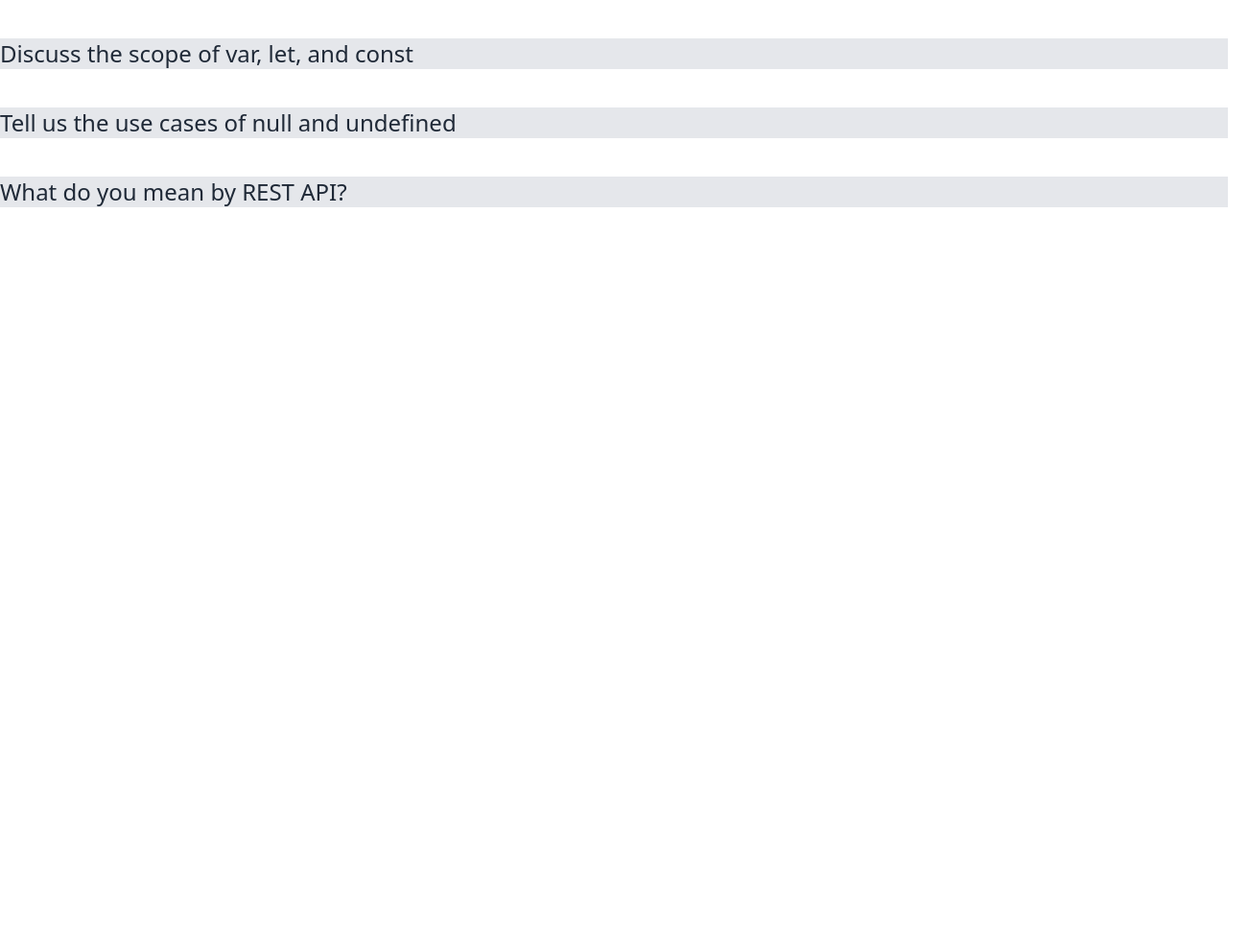
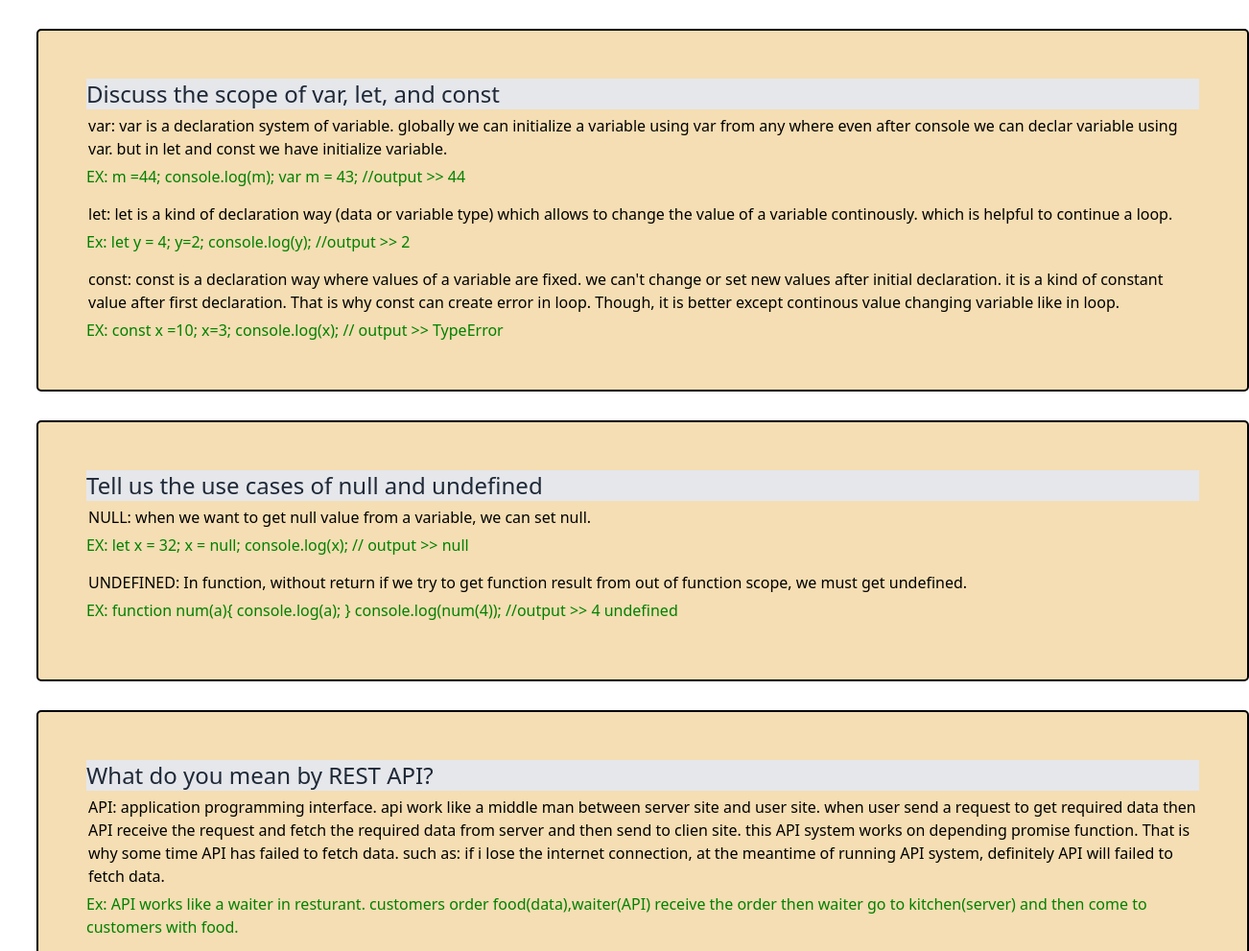
Before and after one commit to DipuBarua/PHero-tube, a plain HTML site: page blog.html in a window 1280 px wide. Shown: the top 991 px of the page at 96% size, 1302 px wide, since content can reach past the window. Before the commit the page ends 800 px from the top, so only its background shows below. Drawn offline with nearby package versions, Linux system fonts and the light colour scheme; no server answers.

Commit message:
updated time and final update

```diff
--- a/JS/tube.js
+++ b/JS/tube.js
@@ -1,7 +1,7 @@
 const loadTube = async () => {
     const res = await fetch('https://openapi.programming-hero.com/api/videos/categories');
     const data = await res.json();
-    console.log(data);
+    // console.log(data);
     const categories = data.data;
     displayCategories(categories);
 
@@ -11,7 +11,7 @@ const displayCategories = (categories) => {
     // console.log(categories);
     categories.forEach(eachCategory => {
         const categoriesBtn = document.createElement('button');
-        categoriesBtn.classList = `btn btn-primary w-1/2`
+        categoriesBtn.classList = `btn btn-active w-1/2`
         categoriesBtn.innerHTML = `${eachCategory.category}`;
 
         const categoriesContainer = document.getElementById('categories-container');
@@ -33,7 +33,7 @@ const loadAllElements = async (eachCategory) => {
     const elements = data.data;
     const message = data.message;
     const empty = data.status;
-    // console.log(empty);
+
     displayAllElements(elements, message, empty);
 }
 
@@ -49,7 +49,7 @@ const displayAllElements = (elements, message, empty) => {
     // console.log(message);
     // console.log(empty);
 
-    // empty container with message >> not found data......................
+    // empty container with message >> not found data......................???
     if (!empty) {
         const emptyCatetory = document.createElement('div');
         emptyCatetory.classList = `md:col-start-2`
@@ -69,7 +69,7 @@ const displayAllElements = (elements, message, empty) => {
             element.innerHTML = `
     <figure class="relative" >
     <img src="${eachElement.thumbnail}" alt="thumbnail"/>
-    <div class="absolute right-0 bottom-0 text-blue-600 bg-black">${eachElement.others?.posted_date}</div>
+    <div class="absolute right-0 bottom-0 px-1 rounded-sm text-base-100 bg-black">${Math.floor(eachElement.others?.posted_date / 3600)}hrs ${Math.floor(eachElement.others?.posted_date / 60)}min ago</div>
     </figure>
 
     <div class="flex gap-4 my-5">
@@ -93,9 +93,36 @@ const displayAllElements = (elements, message, empty) => {
             // append the new element to the parent container
             allElementsContainer.appendChild(element);
         })
-    }//>> else closed
+    }
+
+
+
+
+    // Sort by views btn
+    // const sortBtn = document.getElementById('sort-view-btn');
+    // sortBtn.addEventListener('click', () => {
+    //     elements.forEach(element => {
+    //         const viewList = [element.others.views];
+    //         viewList.sort(function (a, b) { return b - a });
+    //         console.log(viewList);
+
+    //     })
+
+
+    // })
+
 
 }
+
+
+
+// const displaySortBtn = () => {
+//     const navCortainer = document.getElementById('navbar-container');
+//     const sortBtn = document.createElement('button');
+//     sortBtn.classList = `btn btn-accent normal-case text-xl`;
+//     sortBtn.innerHTML = `sort by view`;
+//     navCortainer.appendChild(sortBtn);
+// };
 
 
 
--- a/blog.html
+++ b/blog.html
@@ -9,20 +9,104 @@
     <link href="https://cdn.jsdelivr.net/npm/daisyui@3.6.4/dist/full.css" rel="stylesheet" type="text/css" />
     <script src="https://cdn.tailwindcss.com"></script>
 </head>
+<style>
+    .container {
+        background-color: wheat;
+        border: 2px solid black;
+        border-radius: 5px;
+        padding: 50px;
+        margin: 30px;
+
+    }
+
+    p {
+        color: black;
+        padding: 5px 2px;
+    }
+
+    h3 {
+        color: green;
+    }
+</style>
 
 <body>
-    <div class="">
-        <div>
-            <h1 class="text-2xl bg-gray-200  my-10">Discuss the scope of var, let, and const</h1>
-            <p></p>
+    <div class="mb-3 mx-2">
+        <div class="container">
+            <h1 class="text-2xl bg-gray-200">Discuss the scope of var, let, and const</h1>
+            <p>
+                var: var is a declaration system of variable. globally we can initialize a variable using var from any
+                where even after console we can declar variable using var. but in let and const we have initialize
+                variable.
+            <h3>
+                EX:
+                m =44;
+                console.log(m);
+                var m = 43;
+                //output >> 44
+            </h3>
+            </p>
+            <P>
+                let: let is a kind of declaration way (data or variable type) which allows to change the value of a
+                variable continously. which is helpful to continue a loop.
+            <h3>
+                Ex:
+                let y = 4;
+                y=2;
+                console.log(y);
+                //output >> 2
+            </h3>
+            </P>
+            <p>
+                const: const is a declaration way where values of a variable are fixed. we can't change or set new
+                values after initial declaration.
+                it is a kind of constant value after first declaration. That is why const can create error in loop.
+                Though, it is better except continous value changing variable like in loop.
+            </p>
+            <h3>
+                EX:
+                const x =10;
+                x=3;
+                console.log(x);
+                // output >> TypeError
+            </h3>
         </div>
-        <div>
-            <h1 class="text-2xl bg-gray-200 my-10">Tell us the use cases of null and undefined</h1>
-            <p></p>
+        <div class="container">
+            <h1 class="text-2xl bg-gray-200">Tell us the use cases of null and undefined</h1>
+            <p>
+                NULL:
+                when we want to get null value from a variable, we can set null.
+            <h3>
+                EX:
+                let x = 32;
+                x = null;
+                console.log(x);
+                // output >> null
+            </h3>
+            </p>
+            <p>
+                UNDEFINED:
+                In function, without return if we try to get function result from out of function scope, we must get
+                undefined.
+            <h3>
+                EX:
+                function num(a){
+                console.log(a);
+                }
+                console.log(num(4));
+                //output >> 4 undefined
+            </h3>
+            </p>
         </div>
-        <div>
-            <h1 class="text-2xl bg-gray-200 my-10">What do you mean by REST API?</h1>
-            <p></p>
+        <div class="container">
+            <h1 class="text-2xl bg-gray-200">What do you mean by REST API?</h1>
+            <p>
+                API: application programming interface. api work like a middle man between server site and user site. when user send a request to get required data then API receive the request and fetch the required data from server and then send to clien site.
+                this API system works on depending promise function. That is why some time API has failed to fetch data. such as: if i lose the internet connection, at the meantime of running API system, definitely API will failed to fetch data.
+
+                <h3>
+                    Ex: API works like a waiter in resturant. customers order food(data),waiter(API) receive the order then waiter go to kitchen(server) and then come to customers with food.
+                </h3>
+            </p>
         </div>
     </div>
 
```
Also changed, not shown: index.html (+6 -5 lines).
